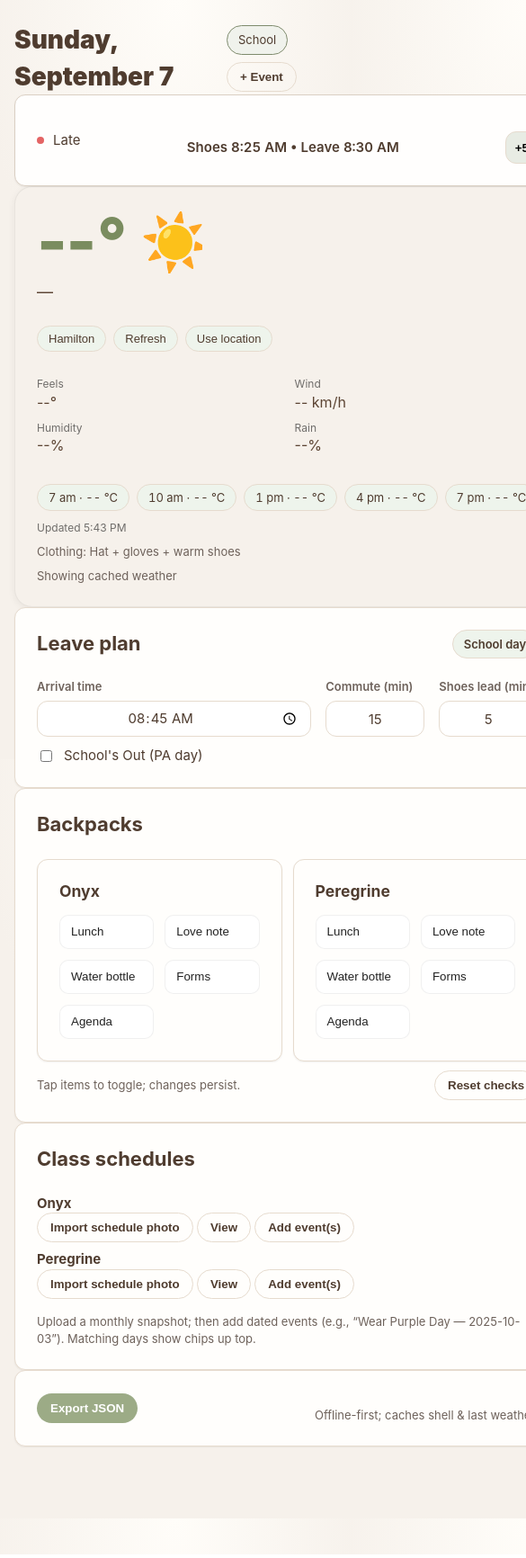
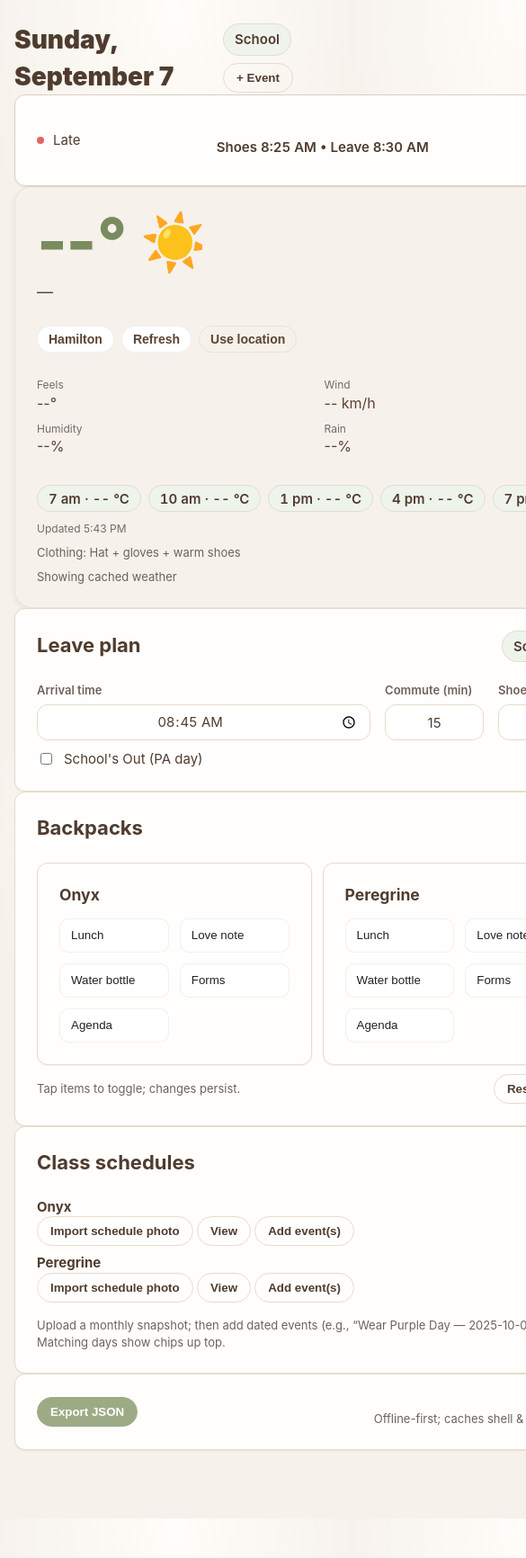
Before and after one commit to SkippyPixie/Morning-Checklist, a plain HTML site: page index.html in a window 390 px wide. Shown: the top 1732 px of the page at 90% size, 585 px wide, since content can reach past the window. Drawn offline with Linux system fonts and the light colour scheme; no server answers.

Commit message:
refactor: unify component classes

```diff
--- a/index.html
+++ b/index.html
@@ -59,22 +59,56 @@
   }
 }
 
-/* ---- Common UI ---- */
-.tag{ display:inline-flex; align-items:center; gap:8px; padding:6px 12px; border-radius:999px; font-weight:600; border:1px solid var(--border); background:#FFFDF9; color:var(--sepia); cursor:pointer; }
-.tag[aria-pressed="true"]{ background:var(--pill); }
-.tag-sage{ background:var(--pill); color:var(--sepia); }
+/* ---- Components ---- */
+.btn{
+  font-weight:700;
+  border-radius:999px;
+  padding:8px 14px;
+  border:1px solid var(--border);
+  background:transparent;
+  color:var(--sepia);
+  cursor:pointer;
+}
+.btn:active{ transform:translateY(1px); }
+.btn--filled{
+  background:var(--sage);
+  border-color:var(--sage);
+  color:#fff;
+}
+.btn-icon{ width:28px;height:28px;padding:0;display:inline-flex;align-items:center;justify-content:center; }
+
+.chip{
+  display:inline-flex;
+  align-items:center;
+  gap:8px;
+  padding:6px 12px;
+  border-radius:999px;
+  font-weight:600;
+  font-size:15px;
+  background:#FBF6F1;
+  border:1px solid var(--border);
+  color:var(--sepia);
+  cursor:pointer;
+}
+.chip--state,
+.chip[aria-pressed="true"]{
+  background:var(--pill);
+}
+
 .card{ background:var(--card); border:1px solid var(--border); border-radius:var(--radius); padding:var(--pad); box-shadow:var(--shadow-1); }
-.tag{ background:#FBF6F1; border-color:#EADFD3; }
-.tag[aria-pressed="true"]{ background:#EEF5EE; border-color:#D8E7D8; }
 .card-head{ display:flex; align-items:center; justify-content:space-between; padding-bottom:6px; }
 .card-title{ font-weight:700; font-size:22px; }
-.btn{ font-weight:700; border-radius:999px; padding:8px 14px; border:1px solid transparent; background:transparent; color:var(--sepia); cursor:pointer; }
-.btn:active{ transform:translateY(1px) }
-.btn-primary{ background:var(--sage); color:#fff; }
-.btn-ghost{ background:transparent; border:1px solid var(--border); }
-.btn-icon{ width:28px;height:28px;padding:0;display:inline-flex;align-items:center;justify-content:center; }
 .hint{ color:var(--muted); font-size:15px; margin-top:8px; }
 :focus-visible{ outline:2px solid var(--ring); outline-offset:2px; border-radius:12px; }
+
+/* Segmented control wrapper */
+.segmented{
+  display:inline-flex;
+  gap:4px;
+  padding:4px;
+  background:var(--pill);
+  border-radius:999px;
+}
 
 /* ---- Weather ---- */
 .weather-hero{
@@ -117,11 +151,11 @@
 
 .wx-aside{display:flex; flex-direction:column; gap:12px}
 .wx-chips{display:flex; flex-wrap:wrap; gap:8px}
-.chip{
+.wx-chips .chip{
   background:#fff; border:1px solid var(--line); border-radius:999px;
   padding:6px 12px; font-size:14px; color:var(--ink)
 }
-.chip--ghost{background:transparent}
+.wx-chips .chip--ghost{background:transparent}
 
 .wx-stats{display:grid; grid-template-columns:repeat(2, minmax(120px,1fr)); gap:8px 16px}
 .wx-stats dt{font-size:12px; color:rgba(0,0,0,.55)}
@@ -217,17 +251,6 @@
 .stack-8 > * + *{ margin-top:8px; }
 .stack-16 > * + *{ margin-top:16px; }
 .section-divider{ height:1px; background:color-mix(in oklab, var(--border), #000 5%); margin:12px 0; }
-
-/* === Chips / Tags unified ============================================== */
-.chip, .tag{
-  display:inline-flex; align-items:center; gap:8px;
-  padding:6px 12px; border-radius:999px; font-size:var(--fs-xs);
-  background:var(--pill); border:1px solid var(--border); color:var(--sepia);
-}
-[aria-pressed="true"].chip{
-  background: color-mix(in oklab, var(--sage), #fff 85%);
-  border-color: color-mix(in oklab, var(--sage), #000 14%);
-}
 
 /* === Status banner ====================================================== */
 .status-banner{
@@ -419,7 +442,7 @@
       <div class="today-tags">
         <!-- Only School remains; pressed=true means "School day" -->
         <span class="chip" role="button" tabindex="0" aria-pressed="true" data-tag="school">School</span>
-        <button class="btn btn-ghost" id="quickAdd" aria-label="Quick add event">+ Event</button>
+        <button class="btn" id="quickAdd" aria-label="Quick add event">+ Event</button>
       </div>
     </section>
 
@@ -470,7 +493,7 @@
         <section class="card leave-plan" aria-label="Leave plan">
         <header class="card-head">
           <div class="card-title">Leave plan</div>
-          <div class="tag tag-sage" id="schoolState">School day</div>
+          <div class="chip chip--state" id="schoolState">School day</div>
         </header>
         <div class="leave-form">
           <div class="field">
@@ -498,7 +521,7 @@
         <div class="backpacks-grid" id="packs"></div>
         <div class="hint" style="margin-top:10px; display:flex; justify-content:space-between; align-items:center;">
           <span>Tap items to toggle; changes persist.</span>
-          <button class="btn btn-ghost" id="resetPacks">Reset checks</button>
+          <button class="btn" id="resetPacks">Reset checks</button>
         </div>
       </section>
 
@@ -507,22 +530,22 @@
         <div class="schedule-actions">
           <div>
             <div><b>Onyx</b></div>
-            <button class="btn btn-ghost" id="onyxImport">Import schedule photo</button>
-            <button class="btn btn-ghost" id="onyxView">View</button>
-            <button class="btn btn-ghost" id="onyxAddEvent">Add event(s)</button>
+            <button class="btn" id="onyxImport">Import schedule photo</button>
+            <button class="btn" id="onyxView">View</button>
+            <button class="btn" id="onyxAddEvent">Add event(s)</button>
           </div>
           <div>
             <div><b>Peregrine</b></div>
-            <button class="btn btn-ghost" id="pereImport">Import schedule photo</button>
-            <button class="btn btn-ghost" id="pereView">View</button>
-            <button class="btn btn-ghost" id="pereAddEvent">Add event(s)</button>
+            <button class="btn" id="pereImport">Import schedule photo</button>
+            <button class="btn" id="pereView">View</button>
+            <button class="btn" id="pereAddEvent">Add event(s)</button>
           </div>
         </div>
         <div class="hint">Upload a monthly snapshot; then add dated events (e.g., “Wear Purple Day — 2025-10-03”). Matching days show chips up top.</div>
       </section>
 
         <section class="card utilities" aria-label="Utilities" style="display:flex; justify-content:space-between; align-items:center;">
-          <button class="btn btn-primary" id="exportBtn" aria-label="Export data as JSON">Export JSON</button>
+          <button class="btn btn--filled" id="exportBtn" aria-label="Export data as JSON">Export JSON</button>
           <div class="hint">Offline-first; caches shell & last weather.</div>
         </section>
       </div>
@@ -532,8 +555,8 @@
           <header class="card-head">
             <div class="card-title">Morning Timeline</div>
             <div style="display:flex;gap:8px;align-items:center">
-              <button class="btn btn-ghost" id="addTask">+ Task</button>
-              <button class="btn btn-ghost" id="toggleDense">Dense</button>
+              <button class="btn" id="addTask">+ Task</button>
+              <button class="btn" id="toggleDense">Dense</button>
             </div>
           </header>
           <div id="timeline"></div>
@@ -546,7 +569,7 @@
   <dialog id="imgModal" class="modal">
     <header>
       <div>Schedule</div>
-      <button class="btn btn-ghost" id="modalClose">Close</button>
+      <button class="btn" id="modalClose">Close</button>
     </header>
     <div class="content"><img id="modalImg" alt="Uploaded schedule image" /></div>
   </dialog>
@@ -891,7 +914,7 @@
         const info=document.createElement('div'); info.innerHTML=`<div class="label">${escapeHtml(t.text)}</div>`;
         card.append(bottle,info);
         const actions=document.createElement('div'); actions.className='actions';
-        const del=document.createElement('button'); del.className='btn btn-ghost btn-icon'; del.setAttribute('aria-label','Delete'); del.textContent='×';
+        const del=document.createElement('button'); del.className='btn btn-icon'; del.setAttribute('aria-label','Delete'); del.textContent='×';
         del.onclick=()=>{ S.todos=S.todos.filter(x=>x!==t); save(); renderTimeline(L,SH); updateMedState(); };
         actions.appendChild(del); card.appendChild(actions);
         card.onclick=()=>{
@@ -905,7 +928,7 @@
       } else {
         card.className='cardlet'; card.setAttribute('role','checkbox'); card.setAttribute('aria-checked',t.done?'true':'false'); card.innerHTML=`<div class="label">${escapeHtml(t.text)}</div>`;
         const actions=document.createElement('div'); actions.className='actions';
-        const del=document.createElement('button'); del.className='btn btn-ghost btn-icon'; del.setAttribute('aria-label','Delete'); del.textContent='×';
+        const del=document.createElement('button'); del.className='btn btn-icon'; del.setAttribute('aria-label','Delete'); del.textContent='×';
         del.onclick=()=>{ S.todos=S.todos.filter(x=>x!==t); save(); renderTimeline(L,SH); updateMedState(); };
         actions.appendChild(del); card.appendChild(actions);
         card.onclick=()=>{
```
